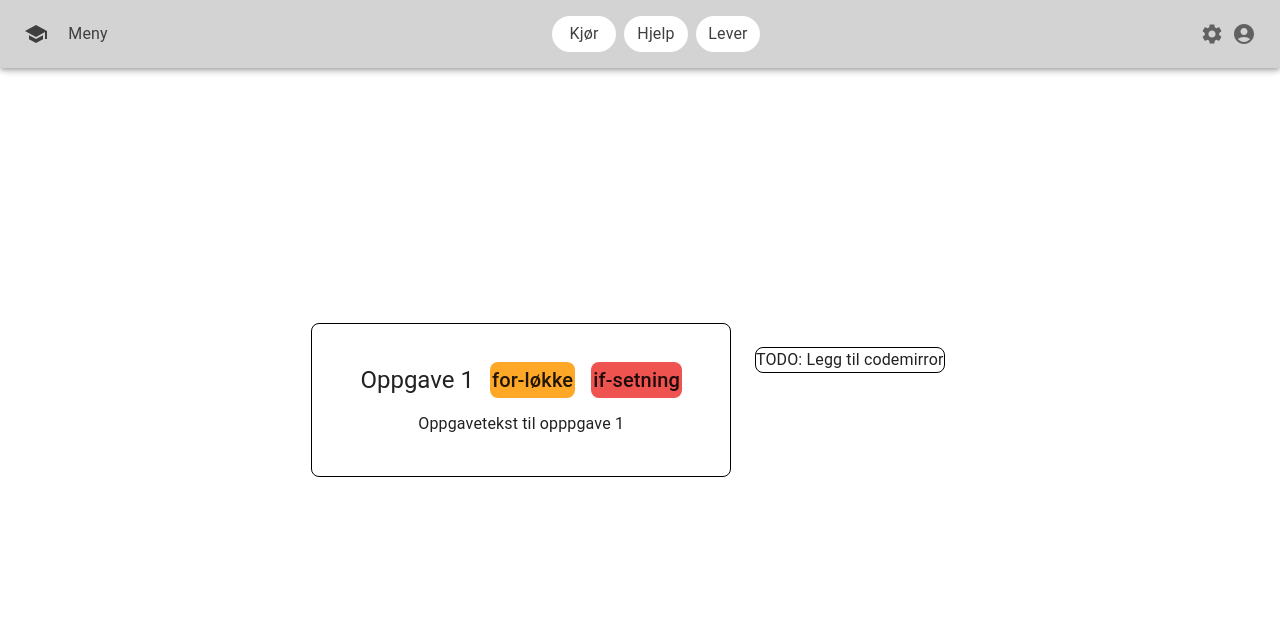
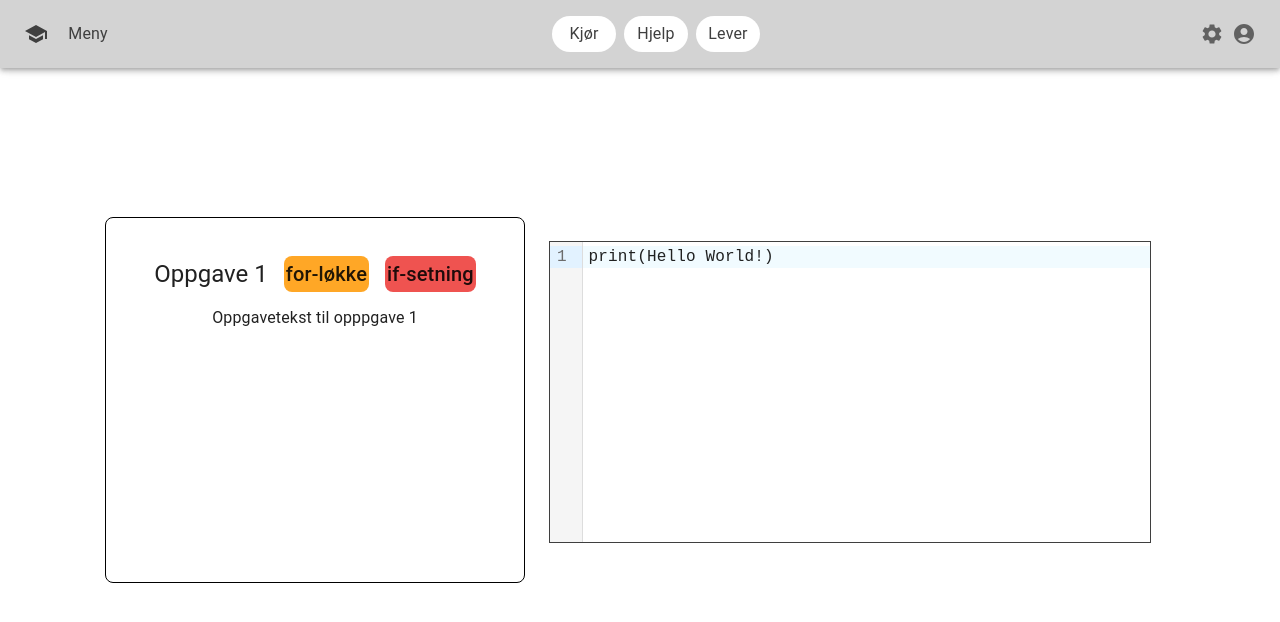
Before and after one commit to Janipro/masterfrontend, a React (Vite) app: page / in a window 1280 px wide. Shown: the top 622 px of the page. Built offline with nearby package versions, Linux system fonts and the light colour scheme.

Commit message:
Add codemirror

```diff
--- a/package.json
+++ b/package.json
@@ -15,6 +15,10 @@
     "@emotion/styled": "^11.14.0",
     "@mui/icons-material": "^6.4.2",
     "@mui/material": "^6.4.2",
+    "@uiw/codemirror-extensions-basic-setup": "^4.23.8",
+    "@uiw/codemirror-extensions-langs": "^4.23.8",
+    "@uiw/codemirror-themes": "^4.23.8",
+    "@uiw/react-codemirror": "^4.23.8",
     "graphql": "^16.10.0",
     "react": "^18.3.1",
     "react-dom": "^18.3.1",
--- a/src/components/MainContent.tsx
+++ b/src/components/MainContent.tsx
@@ -3,7 +3,10 @@ import CssBaseline from "@mui/material/CssBaseline";
 import Toolbar from "@mui/material/Toolbar";
 import Typography from "@mui/material/Typography";
 import { orange, red } from "@mui/material/colors";
+import CodeMirror from "@uiw/react-codemirror";
+import { python } from "@codemirror/lang-python";
 import NavBar from "./NavBar";
+import { useCallback, useState } from "react";
 
 const fakeData = {
   forLoop: orange,
@@ -11,6 +14,11 @@ const fakeData = {
 };
 
 export default function MainContent() {
+  const [value, setValue] = useState("print(Hello World!)");
+  const onChange = useCallback((val, viewUpdate) => {
+    console.log("val:", val);
+    setValue(val);
+  }, []);
   return (
     <>
       <NavBar />
@@ -39,7 +47,7 @@ export default function MainContent() {
                   marginLeft: 2,
                   backgroundColor: fakeData.forLoop[400],
                   borderRadius: 2,
-                  padding: 0.25
+                  padding: 0.25,
                 }}
               >
                 for-løkke
@@ -52,8 +60,7 @@ export default function MainContent() {
                   marginLeft: 2,
                   backgroundColor: fakeData.ifStatement[400],
                   borderRadius: 2,
-                  padding: 0.25
-
+                  padding: 0.25,
                 }}
               >
                 if-setning
@@ -65,16 +72,26 @@ export default function MainContent() {
           </Box>
           <Box
             component="main"
-            sx={{ flexGrow: 1, bgcolor: "background.default", p: 3 }}
+            sx={{
+              flexGrow: 1,
+              bgcolor: "background.default",
+              p: 3,
+              textAlign: "left",
+            }}
           >
             <Typography
               sx={{
                 marginBottom: 2,
-                border: "1px solid black",
-                borderRadius: 2,
+                border: "1px solid #3f3f3f",
               }}
             >
-              TODO: Legg til codemirror
+              <CodeMirror
+                value={value}
+                height="300px"
+                width="600px"
+                extensions={[python()]}
+                onChange={onChange}
+              />
             </Typography>
           </Box>
         </Box>
```
Also changed, not shown: 1 other file (tests, documents, lock files or other folders).
